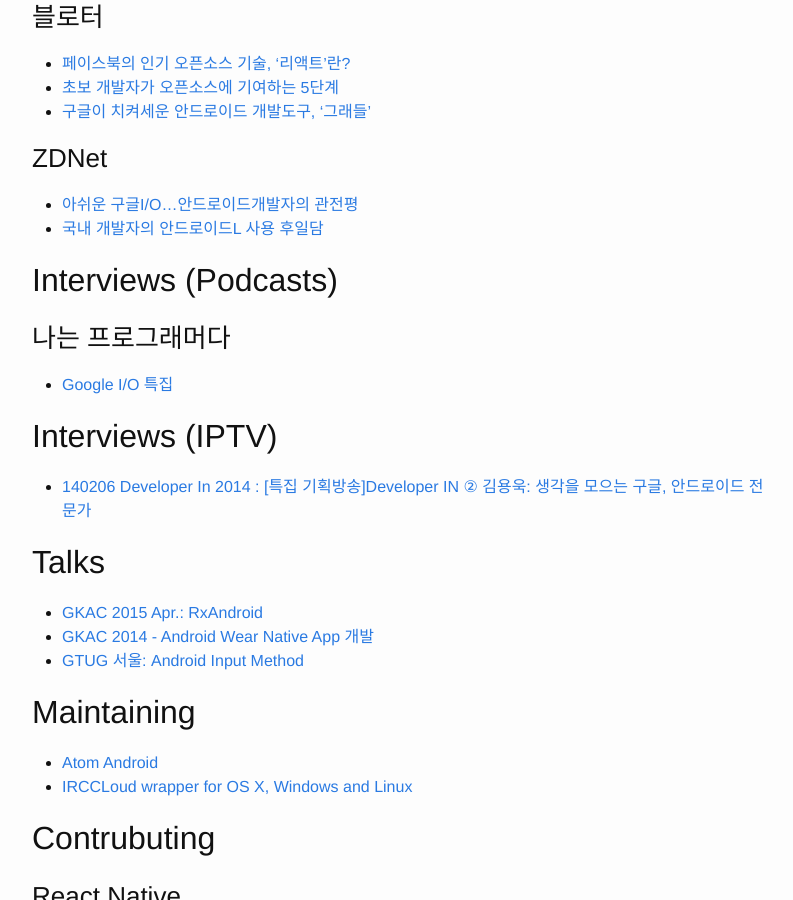
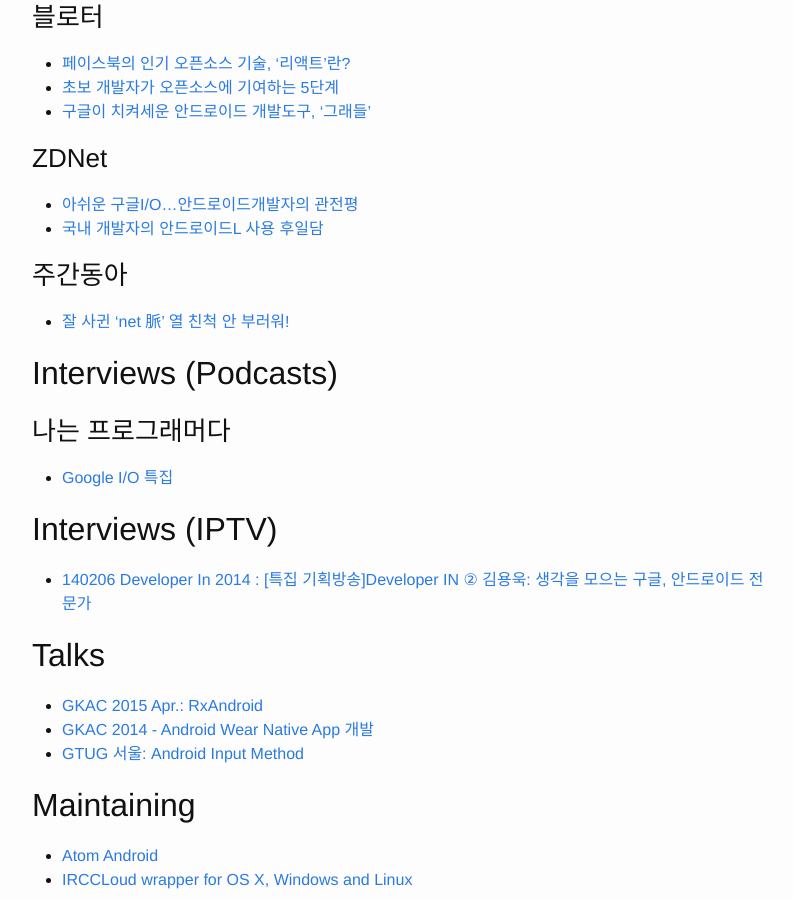
Before and after one commit to dalinaum/dalinaum.github.io, a Jekyll site: the page built from about/index.md, in a window 1280 px wide and 900 px high, scrolled down 415 px. Shown: the whole window, without its empty margins (238-1031 px from the left). Built offline with Jekyll 4.4.1, drawn with Linux system fonts in a browser that asks for light colours; Markdown is read by kramdown in place of the engine named in the settings.

Commit message:
Add me2day interview.

```diff
--- a/about/index.md
+++ b/about/index.md
@@ -20,6 +20,9 @@
 ### ZDNet
 * [아쉬운 구글I/O...안드로이드개발자의 관전평](http://www.zdnet.co.kr/news/news_view.asp?artice_id=20150608082554)
 * [국내 개발자의 안드로이드L 사용 후일담](http://www.zdnet.co.kr/news/news_view.asp?artice_id=20140806140729)
+
+### 주간동아
+* [잘 사귄 ‘net 脈’ 열 친척 안 부러워!](http://weekly.donga.com/docs/magazine/weekly/2008/03/26/200803260500016/200803260500016_1.html)
 
 ## Interviews (Podcasts)
 
```
